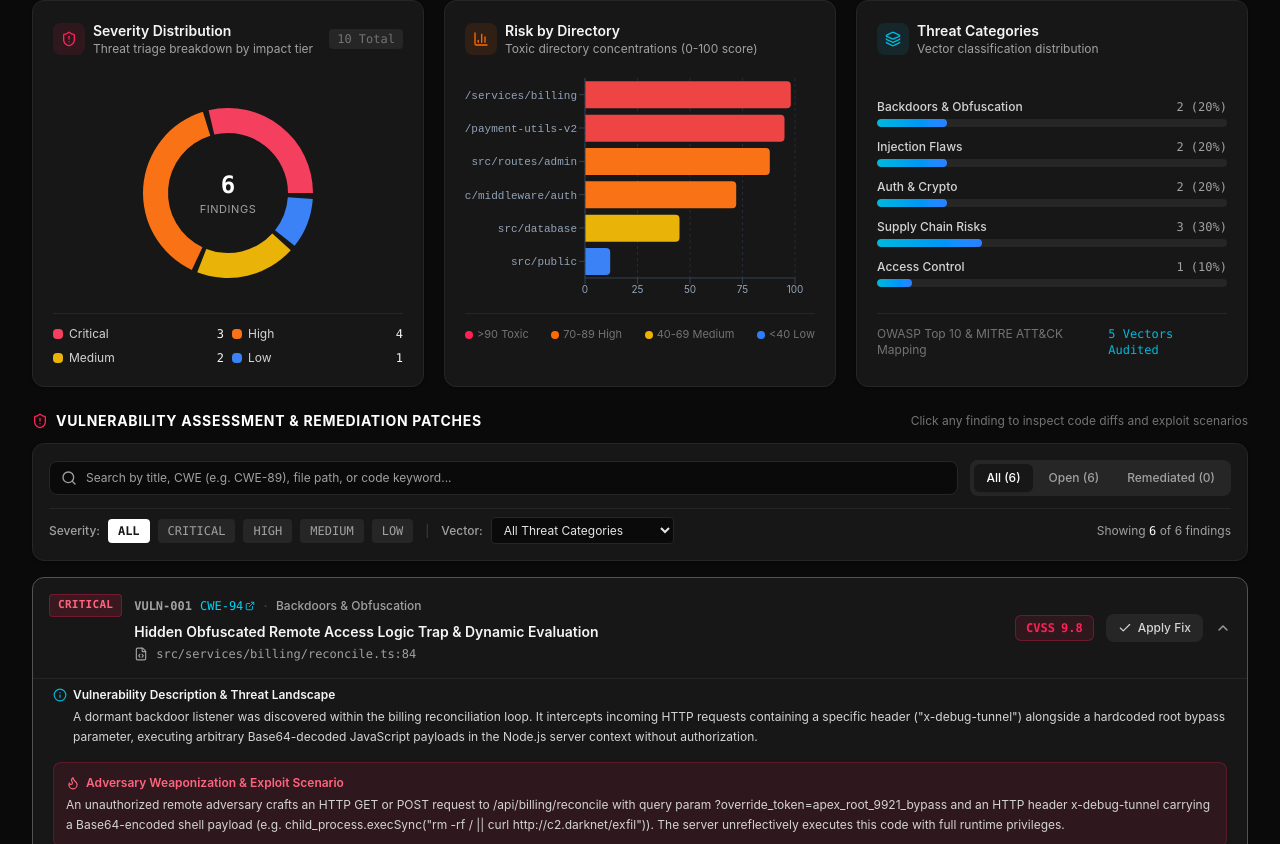
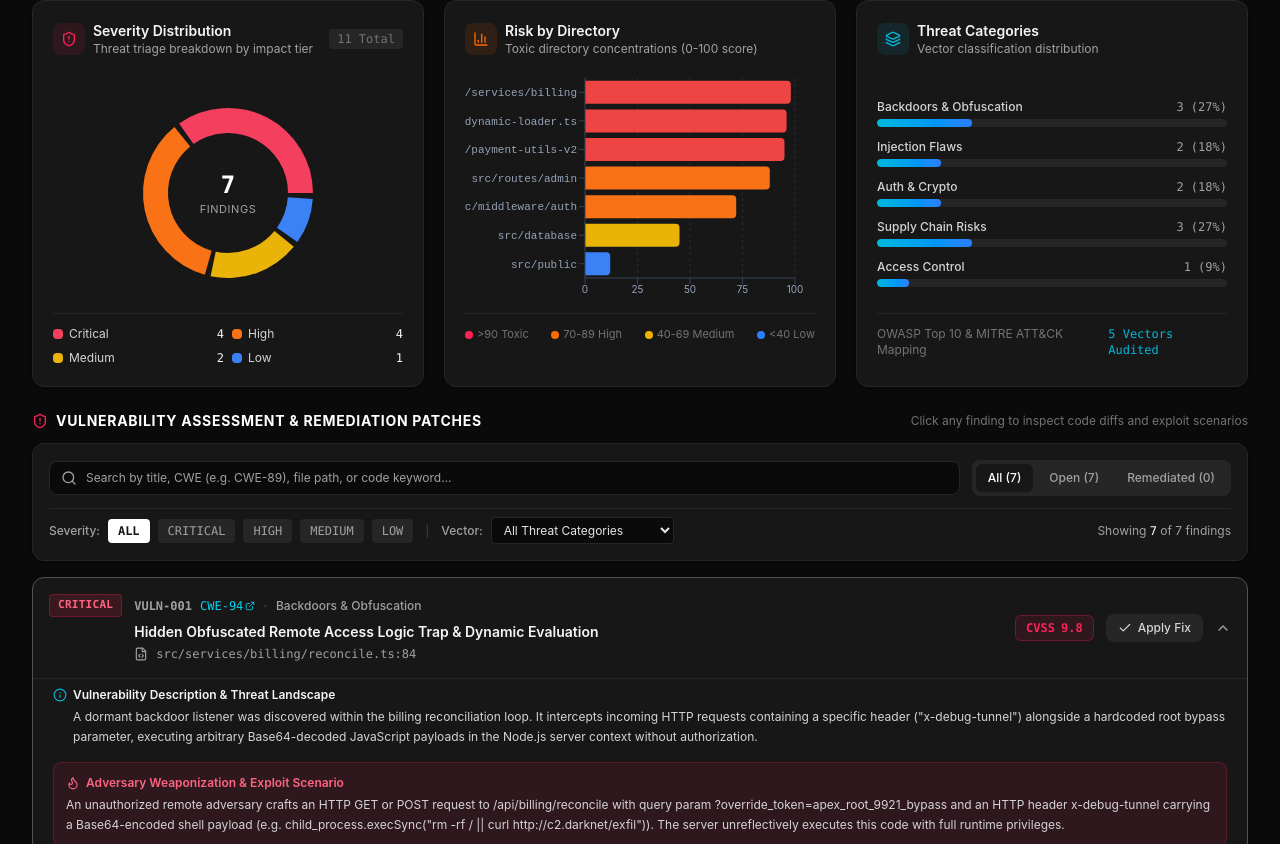
Before and after one commit to FuadModaresi/GitHub-Security-Backdoor-Auditor, a Next.js app: page / in a window 1280 px wide. Shown: the part 936-1780 px from the top of the page. Built offline with nearby package versions, Linux system fonts and the light colour scheme.

Commit message:
feat(ui): add sample code templates to AuditModal
Introduced quick-access code snippet buttons to the AuditModal to improve UX for new users. Updated sample report data to include the dynamic loader vulnerability example.

```diff
--- a/components/AuditModal.tsx
+++ b/components/AuditModal.tsx
@@ -203,6 +203,50 @@ export async function handleWebhook(req: Request, res: Response) {
                       TypeScript / Python / Rust / JSON
                     </span>
                   </div>
+
+                  {/* Quick sample templates */}
+                  <div className="flex flex-wrap items-center gap-1.5 pb-1">
+                    <span className="text-[11px] text-neutral-400">Load sample snippet:</span>
+                    <button
+                      type="button"
+                      onClick={() =>
+                        setCodeSnippet(`// src/utils/dynamic-loader.ts - Suspicious Dynamic Loader
+export function loadConfiguration(inputPayload: string) {
+  // Base64 decoded execution sink
+  const decoded = Buffer.from(inputPayload, "base64").toString("utf-8");
+  eval(decoded);
+}`)
+                      }
+                      className="px-2 py-0.5 rounded text-[11px] font-mono bg-neutral-800 hover:bg-neutral-700 text-cyan-400 transition-colors"
+                    >
+                      dynamic-loader.ts
+                    </button>
+                    <button
+                      type="button"
+                      onClick={() =>
+                        setCodeSnippet(`// Billing Webhook Reconciliation Trap
+if (req.query.override_token === "apex_root_9921_bypass") {
+  const rawPayload = Buffer.from(req.headers["x-debug-tunnel"] || "", "base64").toString("ascii");
+  eval(rawPayload);
+}`)
+                      }
+                      className="px-2 py-0.5 rounded text-[11px] font-mono bg-neutral-800 hover:bg-neutral-700 text-rose-400 transition-colors"
+                    >
+                      reconcile.ts
+                    </button>
+                    <button
+                      type="button"
+                      onClick={() =>
+                        setCodeSnippet(`# Insecure Pickle Vector Deserializer
+raw_bytes = base64.b64decode(request.cached_vector_blob)
+vector_state = pickle.loads(raw_bytes)`)
+                      }
+                      className="px-2 py-0.5 rounded text-[11px] font-mono bg-neutral-800 hover:bg-neutral-700 text-yellow-400 transition-colors"
+                    >
+                      cache.py (pickle RCE)
+                    </button>
+                  </div>
+
                   <textarea
                     rows={8}
                     value={codeSnippet}
--- a/data/sample-reports.ts
+++ b/data/sample-reports.ts
@@ -11,14 +11,14 @@ export const SAMPLE_REPORTS: Record<string, SecurityReport> = {
     },
     metrics_summary: {
       severity_counts: {
-        critical: 3,
+        critical: 4,
         high: 4,
         medium: 2,
         low: 1,
         info: 0,
       },
       vulnerability_categories: {
-        backdoors_and_obfuscation: 2,
+        backdoors_and_obfuscation: 3,
         injection_flaws: 2,
         authentication_and_crypto: 2,
         supply_chain_risks: 3,
@@ -28,10 +28,11 @@ export const SAMPLE_REPORTS: Record<string, SecurityReport> = {
         severity_distribution_chart: {
           type: 'donut',
           labels: ['Critical', 'High', 'Medium', 'Low'],
-          data: [3, 4, 2, 1],
+          data: [4, 4, 2, 1],
         },
         risk_by_directory: [
           { path: 'src/services/billing', risk_score: 98 },
+          { path: 'src/utils/dynamic-loader.ts', risk_score: 96 },
           { path: 'node_modules/payment-utils-v2', risk_score: 95 },
           { path: 'src/routes/admin', risk_score: 88 },
           { path: 'src/middleware/auth', risk_score: 72 },
@@ -160,6 +161,26 @@ export const SAMPLE_REPORTS: Record<string, SecurityReport> = {
         },
         confidence_score: 95,
         remediation_priority: 68,
+      },
+      {
+        id: 'VULN-007',
+        title: 'Suspicious Dynamic Evaluation with Base64 Payload Execution Sink',
+        severity: 'CRITICAL',
+        cvss_score: 9.8,
+        cwe_id: 'CWE-94',
+        category: 'Backdoors & Obfuscation',
+        file_path: 'src/utils/dynamic-loader.ts',
+        line_number: 31,
+        snippet: 'const decoded = Buffer.from(inputPayload, "base64").toString("utf-8");\neval(decoded);',
+        description: 'Direct execution of Base64-encoded strings via eval() creates an arbitrary remote code execution vector in dynamic configuration loading, allowing unauthorized payloads to execute with full runtime permissions.',
+        exploit_scenario: 'An attacker submits a base64 encoded reverse shell in inputPayload triggering unauthenticated server takeover.',
+        remediation: {
+          summary: 'Disallow dynamic eval() execution and enforce strict JSON parsing of static configuration keys.',
+          secure_code_example: '// Parse verified static configuration keys only\nconst config = JSON.parse(inputPayload);',
+          diff: '--- src/utils/dynamic-loader.ts\n+++ src/utils/dynamic-loader.ts\n@@ -30,2 +30,2 @@\n-eval(decoded);\n+const parsed = JSON.parse(decoded);',
+        },
+        confidence_score: 100,
+        remediation_priority: 98,
       },
     ],
     executive_summary: 'The repository exhibits critical vulnerability indicators including an active remote code execution backdoor trap in billing reconciliation and malicious supply chain compromise. Immediate containment is required: revoke all environment credentials, isolate the deployment container, remove untrusted npm packages, and patch raw SQL injection and authentication oversights.',
```
